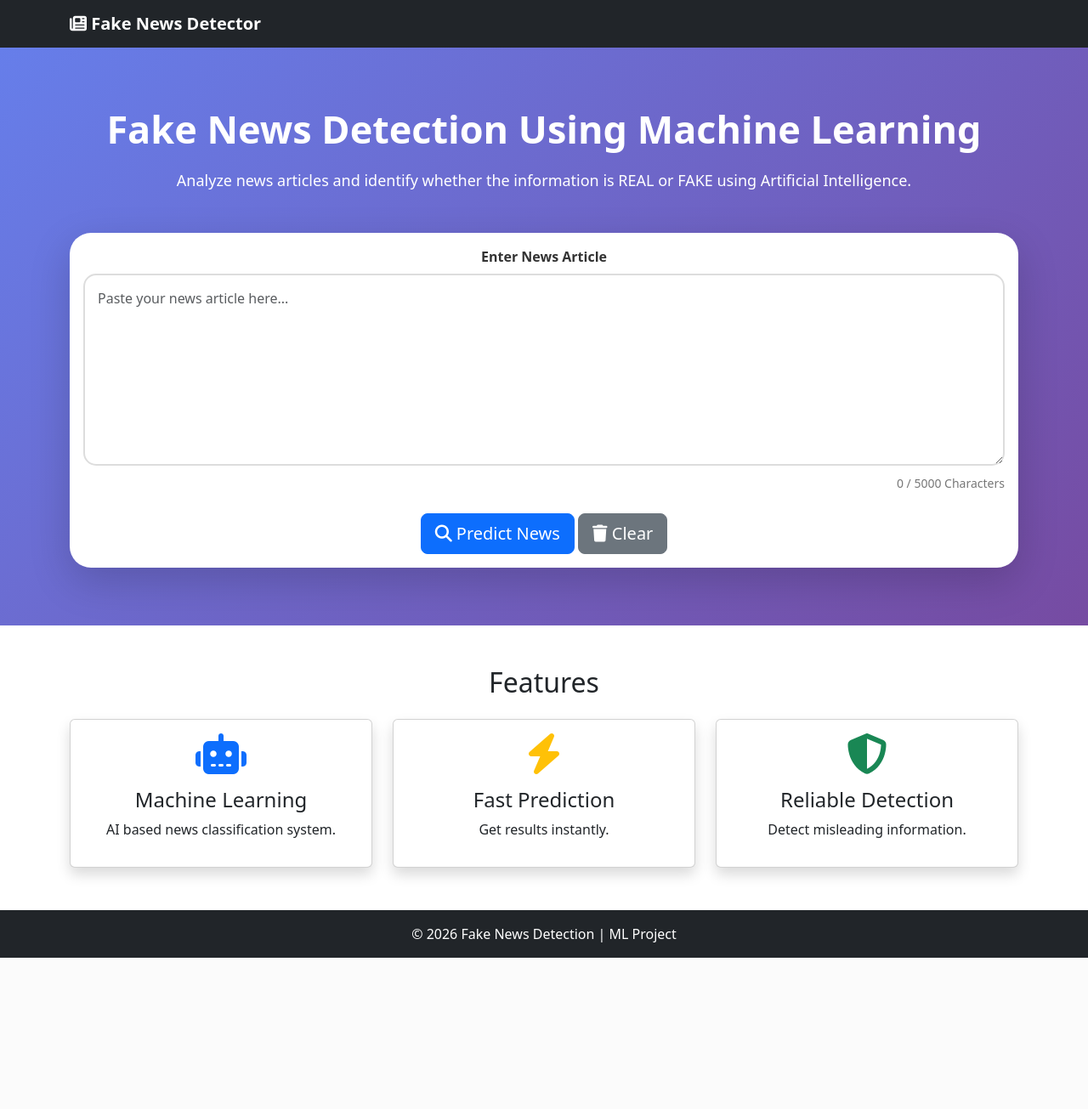
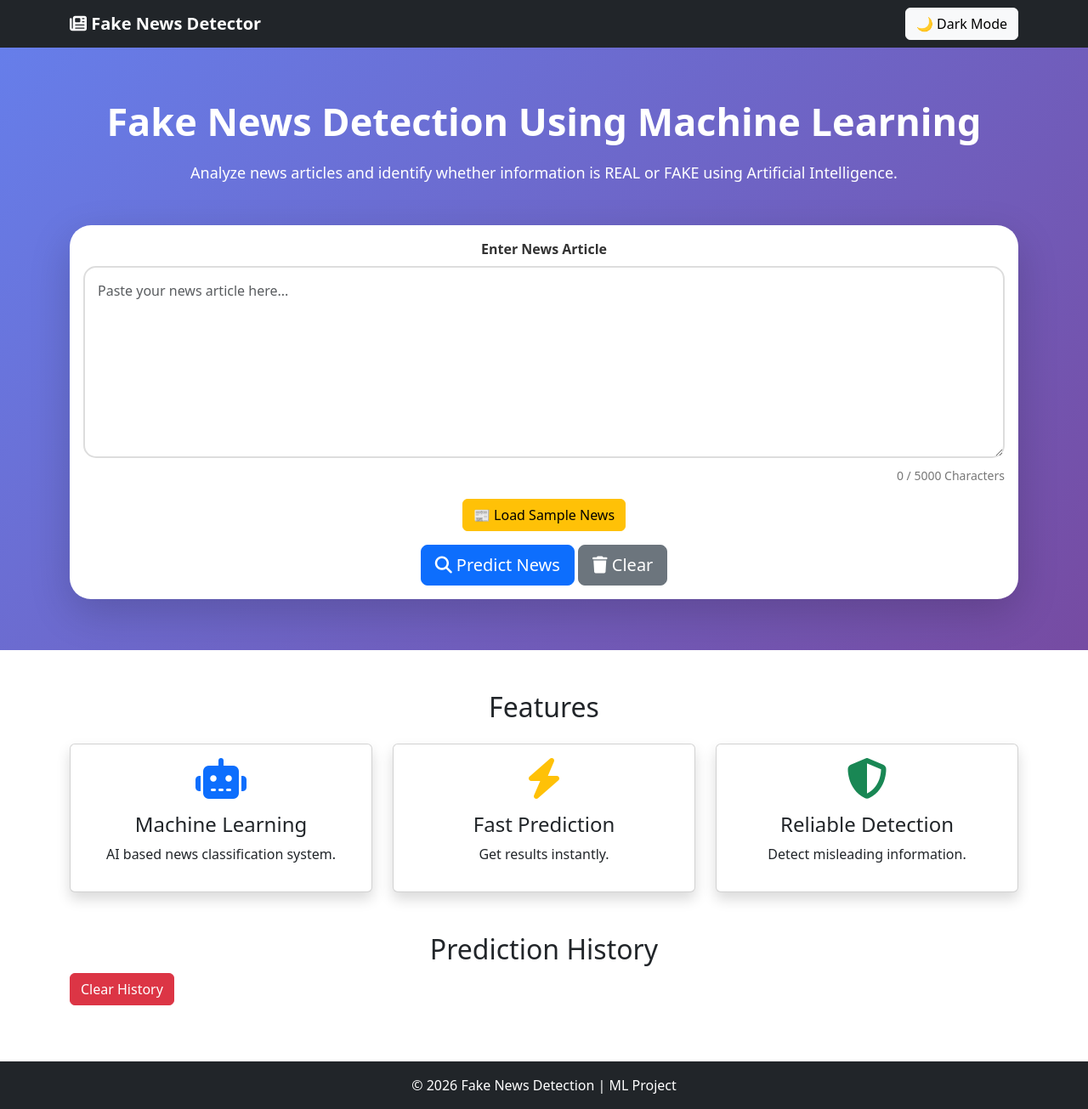
Before and after one commit to ankurmishraiet/Fake-News-Detection-Using-ML, a Flask app: page / in a window 1280 px wide. Shown: the whole page at 85% size. Before the commit the page ends 1127 px from the top, so only its background shows below. Run offline with Flask 2, Linux system fonts and the light colour scheme; parts of the project's set-up code (start-up, migrations or seed data) failed here and were passed over.

Commit message:
index.html

```diff
--- a/templates/index.html
+++ b/templates/index.html
@@ -2,22 +2,29 @@
 <html lang="en">
 
 <head>
+
 <meta charset="UTF-8">
+
 <meta name="viewport" content="width=device-width, initial-scale=1.0">
 
 <title>Fake News Detection Using ML</title>
 
+
 <link rel="stylesheet" href="{{ url_for('static', filename='style.css') }}">
+
 
 <link href="https://cdn.jsdelivr.net/npm/bootstrap@5.3.0/dist/css/bootstrap.min.css" rel="stylesheet">
 
+
 <link rel="stylesheet"
 href="https://cdnjs.cloudflare.com/ajax/libs/font-awesome/6.4.0/css/all.min.css">
+
 
 </head>
 
 
 <body>
+
 
 
 <!-- Navbar -->
@@ -26,10 +33,24 @@
 
 <div class="container">
 
+
 <a class="navbar-brand fw-bold" href="#">
+
 <i class="fa-solid fa-newspaper"></i>
+
 Fake News Detector
+
 </a>
+
+
+
+<button class="btn btn-light"
+onclick="toggleDarkMode()">
+
+🌙 Dark Mode
+
+</button>
+
 
 
 </div>
@@ -38,12 +59,16 @@
 
 
 
-<!-- Main Section -->
+
+
+<!-- Hero Section -->
+
 
 <section class="hero">
 
 
 <div class="container text-center">
+
 
 
 <h1 class="display-4 fw-bold">
@@ -53,11 +78,14 @@
 </h1>
 
 
+
 <p class="lead">
 
-Analyze news articles and identify whether the information is REAL or FAKE using Artificial Intelligence.
+Analyze news articles and identify whether information is REAL or FAKE using Artificial Intelligence.
 
 </p>
+
+
 
 
 
@@ -67,7 +95,9 @@
 <div class="card-body">
 
 
-<form action="/predict" method="POST">
+
+<form action="/predict" method="POST" onsubmit="showLoading()">
+
 
 
 <label class="form-label fw-bold">
@@ -77,30 +107,56 @@
 </label>
 
 
+
 <textarea
+
 class="form-control"
+
 name="news"
+
 id="newsText"
+
 rows="8"
+
 placeholder="Paste your news article here..."
+
 required></textarea>
+
 
 
 
 <div class="text-end mt-2">
 
 <span id="counter">
+
 0 / 5000 Characters
+
 </span>
 
 </div>
 
 
 
+
+
+<button
+type="button"
+class="btn btn-warning mt-3"
+onclick="sampleNews()">
+
+📰 Load Sample News
+
+</button>
+
+
+
+
+
 <br>
 
 
-<button type="submit" class="btn btn-primary btn-lg">
+
+<button type="submit" class="btn btn-primary btn-lg mt-3">
 
 <i class="fa-solid fa-magnifying-glass"></i>
 
@@ -109,8 +165,11 @@
 </button>
 
 
+
+
+
 <button type="button"
-class="btn btn-secondary btn-lg"
+class="btn btn-secondary btn-lg mt-3"
 onclick="clearText()">
 
 <i class="fa-solid fa-trash"></i>
@@ -121,7 +180,23 @@
 
 
 
+
+
 </form>
+
+
+
+
+
+<div id="loading" style="display:none;" class="mt-3">
+
+<h5>
+
+⏳ Analyzing News...
+
+</h5>
+
+</div>
 
 
 
@@ -133,25 +208,98 @@
 
 
 
-<!-- Result Section -->
+
+
+<!-- Prediction Result -->
+
 
 {% if prediction %}
 
-<div class="alert alert-info mt-4 shadow">
+
+<div class="result-card {{color}} mt-4">
+
 
 <h3>
+
 Prediction Result
+
 </h3>
+
 
 
 <h2>
 
-{{prediction}}
+
+{% if color == "success" %}
+
+✅ {{prediction}}
+
+{% else %}
+
+❌ {{prediction}}
+
+{% endif %}
+
+
 
 </h2>
 
 
+
+<p>
+
+{{message}}
+
+</p>
+
+
+
+
+<h4>
+
+Confidence: {{confidence}}%
+
+</h4>
+
+
+
+
+
+<div class="progress">
+
+
+<div class="progress-bar"
+
+style="width: {{confidence}}%">
+
+{{confidence}}%
+
 </div>
+
+
+</div>
+
+
+
+
+
+<button
+
+class="btn btn-dark mt-3"
+
+onclick="savePrediction('{{prediction}}','{{confidence}}')">
+
+
+Save Result
+
+
+</button>
+
+
+
+</div>
+
+
 
 {% endif %}
 
@@ -161,13 +309,17 @@
 
 </div>
 
+
 </section>
 
 
 
 
 
+
+
 <!-- Features -->
+
 
 <section class="container my-5">
 
@@ -179,24 +331,36 @@
 </h2>
 
 
+
 <div class="row">
+
 
 
 <div class="col-md-4">
 
+
 <div class="card text-center shadow p-3">
+
 
 <i class="fa-solid fa-robot fa-3x text-primary"></i>
 
+
 <h4 class="mt-3">
+
 Machine Learning
+
 </h4>
 
+
 <p>
+
 AI based news classification system.
+
 </p>
 
+
 </div>
+
 
 </div>
 
@@ -206,19 +370,29 @@
 
 <div class="col-md-4">
 
+
 <div class="card text-center shadow p-3">
+
 
 <i class="fa-solid fa-bolt fa-3x text-warning"></i>
 
+
 <h4 class="mt-3">
+
 Fast Prediction
+
 </h4>
 
+
 <p>
+
 Get results instantly.
+
 </p>
 
+
 </div>
+
 
 </div>
 
@@ -228,21 +402,32 @@
 
 <div class="col-md-4">
 
+
 <div class="card text-center shadow p-3">
+
 
 <i class="fa-solid fa-shield-halved fa-3x text-success"></i>
 
+
 <h4 class="mt-3">
+
 Reliable Detection
+
 </h4>
 
+
 <p>
+
 Detect misleading information.
+
 </p>
+
 
 </div>
 
+
 </div>
+
 
 
 </div>
@@ -254,7 +439,55 @@
 
 
 
+
+
+<!-- History -->
+
+
+<section class="container my-5">
+
+
+<h2 class="text-center">
+
+Prediction History
+
+</h2>
+
+
+
+<button
+
+class="btn btn-danger mb-3"
+
+onclick="clearHistory()">
+
+
+Clear History
+
+
+</button>
+
+
+
+
+
+<ul id="historyList" class="list-group">
+
+
+</ul>
+
+
+
+</section>
+
+
+
+
+
+
+
 <!-- Footer -->
+
 
 <footer class="bg-dark text-white text-center p-3">
 
@@ -273,7 +506,11 @@
 
 
 
+
 <script>
+
+
+// Character Counter
 
 
 let textArea=document.getElementById("newsText");
@@ -295,13 +532,190 @@
 
 
 
+// Clear Text
+
+
 function clearText(){
+
 
 textArea.value="";
 
+
 counter.innerHTML="0 / 5000 Characters";
 
+
 }
+
+
+
+
+
+
+// Dark Mode
+
+
+function toggleDarkMode(){
+
+
+document.body.classList.toggle("dark");
+
+
+}
+
+
+
+
+
+
+// Sample News
+
+
+function sampleNews(){
+
+
+document.getElementById("newsText").value =
+
+"Scientists have discovered a new technology that can improve artificial intelligence systems.";
+
+
+}
+
+
+
+
+
+
+// Loading
+
+
+function showLoading(){
+
+
+document.getElementById("loading").style.display="block";
+
+
+}
+
+
+
+
+
+
+// Save History
+
+
+function savePrediction(result,confidence){
+
+
+let history =
+
+JSON.parse(localStorage.getItem("history")) || [];
+
+
+
+let data =
+
+result + " | Confidence: " + confidence + "%";
+
+
+
+history.push(data);
+
+
+
+localStorage.setItem(
+
+"history",
+
+JSON.stringify(history)
+
+);
+
+
+
+displayHistory();
+
+
+}
+
+
+
+
+
+
+
+// Display History
+
+
+function displayHistory(){
+
+
+let list=document.getElementById("historyList");
+
+
+if(!list)
+
+return;
+
+
+
+list.innerHTML="";
+
+
+
+let history =
+
+JSON.parse(localStorage.getItem("history")) || [];
+
+
+
+history.reverse().forEach(item=>{
+
+
+let li=document.createElement("li");
+
+
+li.className="list-group-item";
+
+
+li.innerHTML=item;
+
+
+list.appendChild(li);
+
+
+
+});
+
+
+}
+
+
+
+
+
+
+
+// Clear History
+
+
+function clearHistory(){
+
+
+localStorage.removeItem("history");
+
+
+displayHistory();
+
+
+}
+
+
+
+
+
+displayHistory();
+
 
 
 </script>
```
Lines whose indentation alone changed are shown as unchanged.
